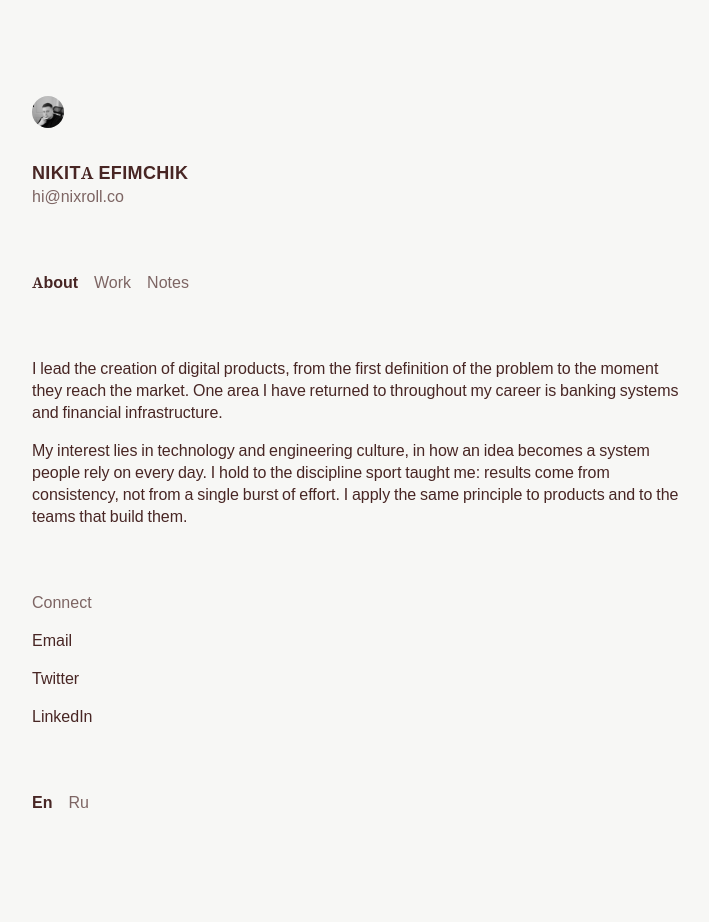
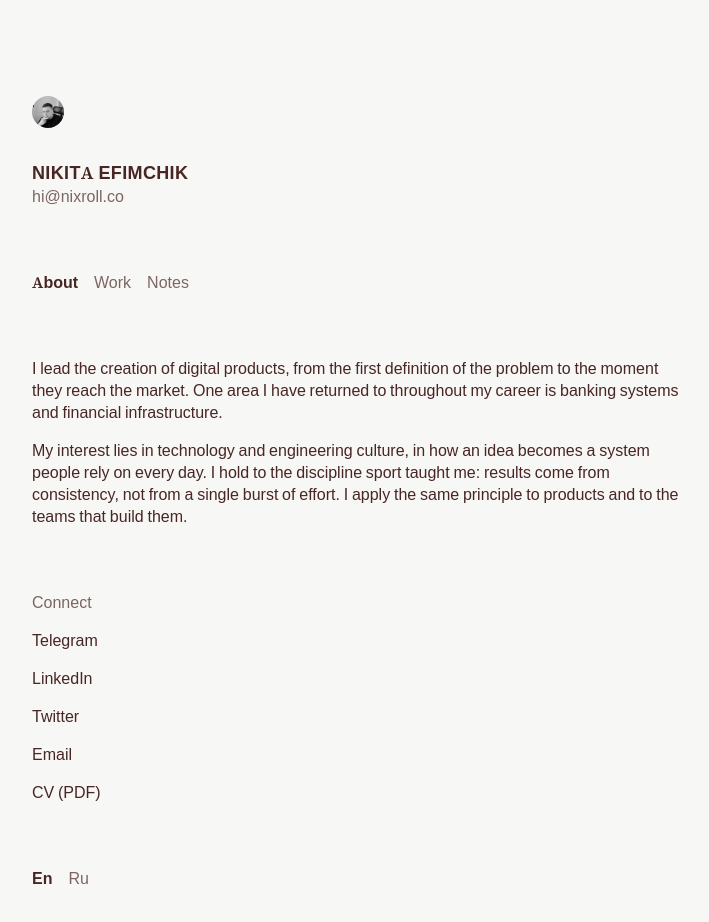
Before and after one commit to nixroll/nixroll-site, a Next.js app: page /en/about in a window 1280 px wide. Shown: the top 922 px of the page, without its empty margins (280-989 px from the left). Built offline with nearby package versions, Linux system fonts and the light colour scheme; no server answers.

Commit message:
Connect: reorder by response speed (Telegram, LinkedIn, Twitter, Email) and add CV link

```diff
--- a/src/components/Connect.tsx
+++ b/src/components/Connect.tsx
@@ -1,31 +1,30 @@
-import { profile } from "@/content/profile";
+import { profile, CONNECT_ORDER } from "@/content/profile";
 import { t, type Locale } from "@/lib/i18n";
 import styles from "./Connect.module.css";
 
 export function Connect({ locale }: { locale: Locale }) {
   const dict = t(locale);
+
   return (
     <div className={styles.connect}>
       <p className={styles.label}>{dict.connectLabel}</p>
-      <a className={styles.link} href={profile.connect.email}>
-        {dict.connect.email}
-      </a>
-      <a
-        className={styles.link}
-        href={profile.connect.twitter}
-        target="_blank"
-        rel="noreferrer noopener"
-      >
-        {dict.connect.twitter}
-      </a>
-      <a
-        className={styles.link}
-        href={profile.connect.linkedin}
-        target="_blank"
-        rel="noreferrer noopener"
-      >
-        {dict.connect.linkedin}
-      </a>
+      {CONNECT_ORDER.map((key) => {
+        const href = profile.connect[key];
+        // Почта открывается в почтовом клиенте, остальное — в новой вкладке.
+        const external = key !== "email";
+        return (
+          <a
+            key={key}
+            className={styles.link}
+            href={href}
+            {...(external
+              ? { target: "_blank", rel: "noreferrer noopener" }
+              : {})}
+          >
+            {dict.connect[key]}
+          </a>
+        );
+      })}
     </div>
   );
 }
--- a/src/content/profile.ts
+++ b/src/content/profile.ts
@@ -1,3 +1,17 @@
+/**
+ * Порядок блока «Контакты»: от самого быстрого канала связи к самому
+ * медленному, файл с резюме в конце.
+ */
+export const CONNECT_ORDER = [
+  "telegram",
+  "linkedin",
+  "twitter",
+  "email",
+  "cv",
+] as const;
+
+export type ConnectKey = (typeof CONNECT_ORDER)[number];
+
 export const profile = {
   name: {
     en: "NIKITA EFIMCHIK",
@@ -8,11 +22,14 @@ export const profile = {
     src: "/images/avatar.jpg",
     alt: { en: "Portrait of Nikita Efimchik", ru: "Портрет Никиты Ефимчика" },
   },
-  // TODO(nikita): подтвердить реальные ссылки на Twitter и LinkedIn — в ТЗ и
-  // в Figma указаны только подписи "Twitter" / "LinkedIn" без URL.
+  // TODO(nikita): подставить реальные адреса — сейчас заглушки.
+  // Нужны: ник в Telegram, ссылки на LinkedIn и Twitter, файл резюме
+  // (положить в public/cv/ под этим же именем).
   connect: {
+    telegram: "https://t.me/nixroll",
+    linkedin: "https://www.linkedin.com/in/nixroll",
+    twitter: "https://twitter.com/nixroll",
     email: "mailto:hi@nixroll.co",
-    twitter: "https://twitter.com/nixroll",
-    linkedin: "https://www.linkedin.com/in/nixroll",
-  },
+    cv: "/cv/nikita-efimchik.pdf",
+  } satisfies Record<ConnectKey, string>,
 };
--- a/src/lib/i18n.ts
+++ b/src/lib/i18n.ts
@@ -10,7 +10,13 @@ export const dictionary = {
   en: {
     nav: { about: "About", work: "Work", notes: "Notes" },
     connectLabel: "Connect",
-    connect: { email: "Email", twitter: "Twitter", linkedin: "LinkedIn" },
+    connect: {
+      telegram: "Telegram",
+      linkedin: "LinkedIn",
+      twitter: "Twitter",
+      email: "Email",
+      cv: "CV (PDF)",
+    },
     loadMore: (n: number) => `Load more (${n})`,
     lang: { en: "En", ru: "Ru" },
     htmlLang: "en",
@@ -18,7 +24,13 @@ export const dictionary = {
   ru: {
     nav: { about: "О себе", work: "Работа", notes: "Заметки" },
     connectLabel: "Контакты",
-    connect: { email: "Email", twitter: "Twitter", linkedin: "LinkedIn" },
+    connect: {
+      telegram: "Telegram",
+      linkedin: "LinkedIn",
+      twitter: "Twitter",
+      email: "Email",
+      cv: "CV (PDF)",
+    },
     loadMore: (n: number) => `Показать ещё (${n})`,
     lang: { en: "En", ru: "Ru" },
     htmlLang: "ru",
```
